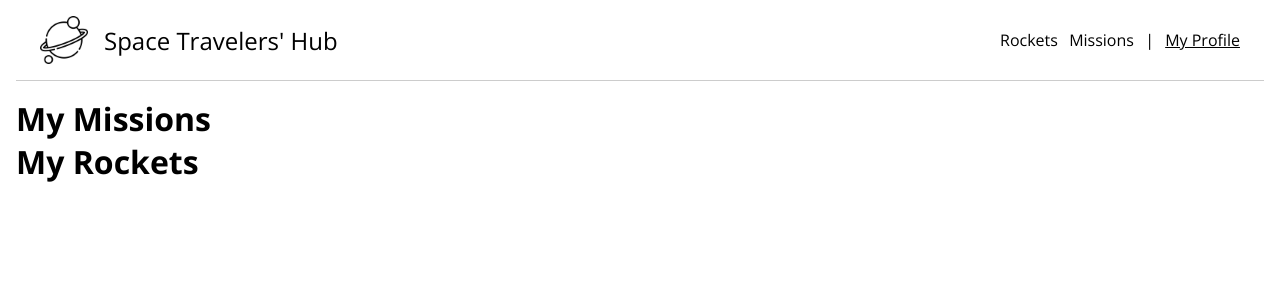
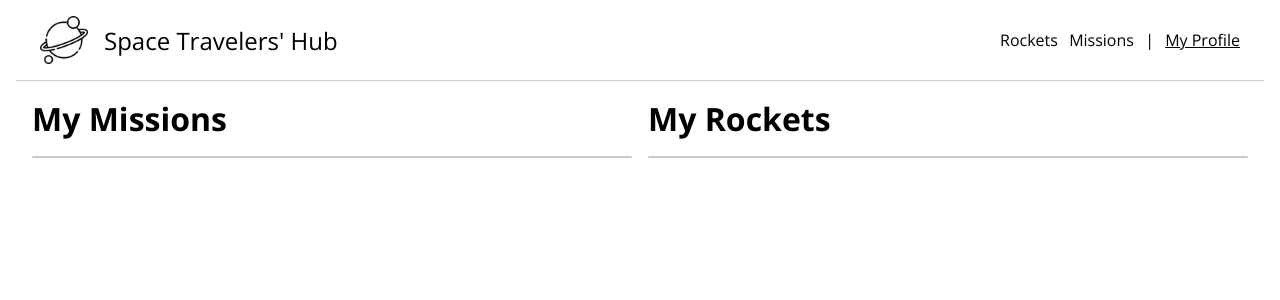
Before and after one commit to hsztan/Missions-and-Rockets, a React (Create React App) app: page /profile in a window 1280 px wide. Shown: the top 300 px of the page. Built offline with nearby package versions, Linux system fonts and the light colour scheme.

Commit message:
Create profile style

```diff
--- a/src/components/JoinedList/JoinedList.styles.scss
+++ b/src/components/JoinedList/JoinedList.styles.scss
@@ -0,0 +1,30 @@
+.joined {
+  width: 100%;
+  display: flex;
+  gap: 1rem;
+  justify-content: space-between;
+  padding: 0rem 1rem;
+  .missions, .rockets {
+    width: 100%;
+    border-collapse: collapse;
+  }
+  ul {
+    border: 1px solid #ccc;
+    border-radius: 5px;
+    :last-child {
+      border: none;
+    }
+    width: 100%;
+    margin-top: 1rem;
+    list-style: none;
+    li {
+      padding: 0.5rem;
+      border-bottom: 1px solid #ccc;
+      height: 3rem;
+      h2 {
+        font-size: 1rem;
+        font-weight: 300;
+      }
+    }
+  }
+}
```
